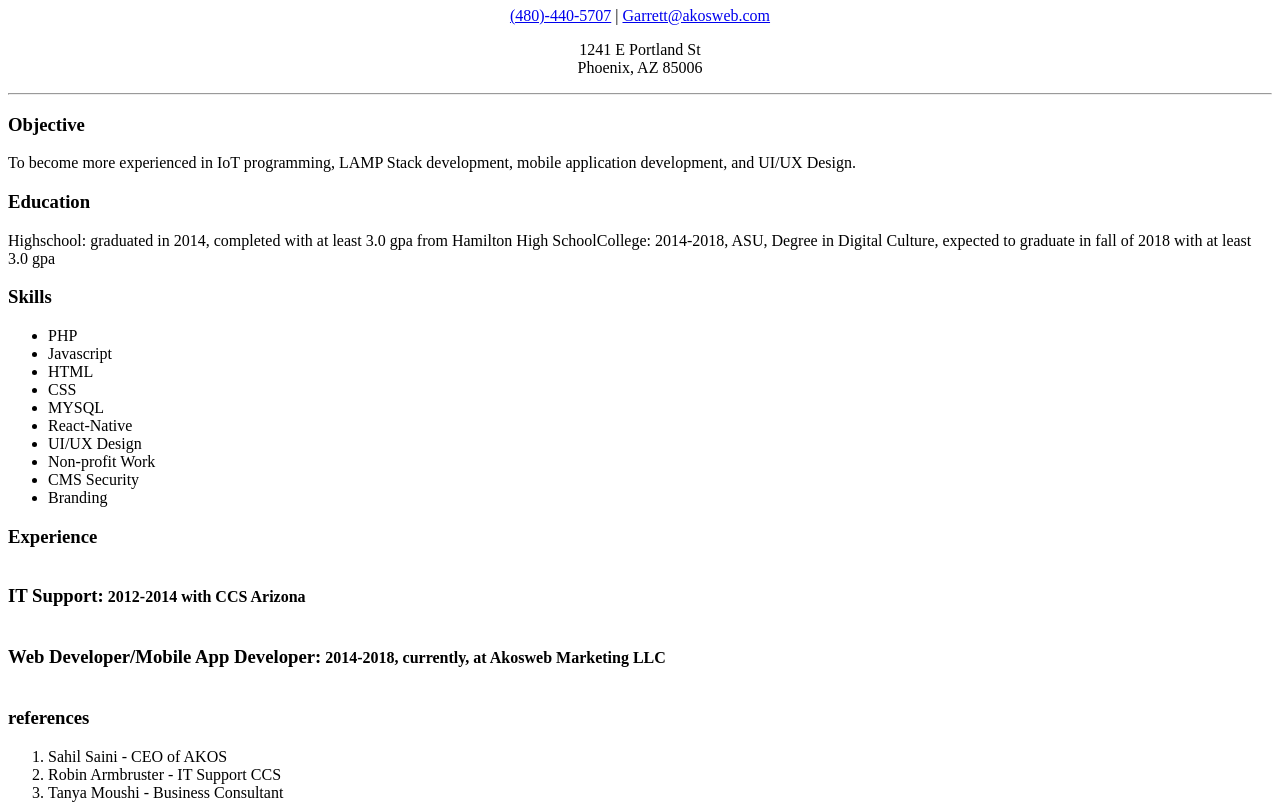
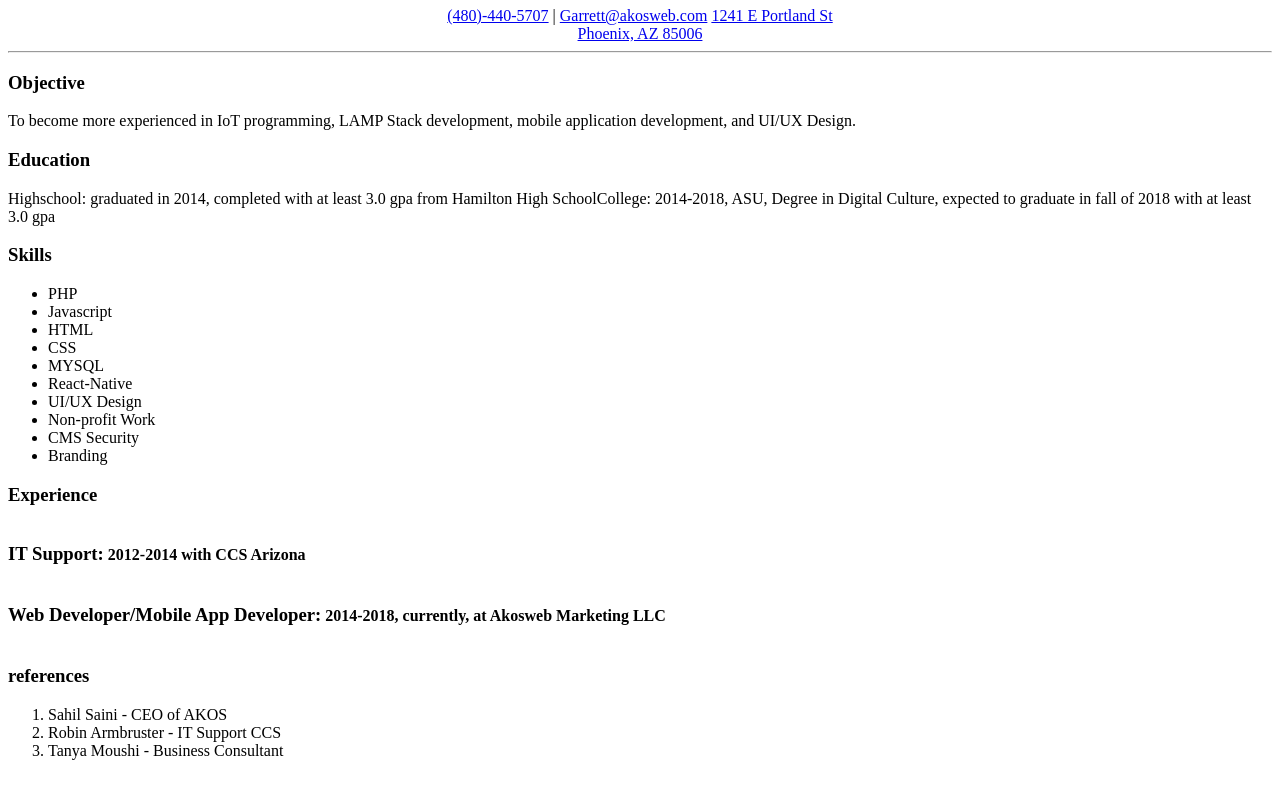
Before and after one commit to Myxmatch/AME2202018ASUB, a plain HTML site: page index.html in a window 1280 px wide. Shown: the part 185-987 px from the top of the page. After the commit the page ends 961 px from the top, so only its background shows below. Drawn offline with Linux system fonts and the light colour scheme.

Commit message:
added link to google maps for address

```diff
--- a/index.html
+++ b/index.html
@@ -29,7 +29,7 @@
         <div class="contactInfo">
             <a href="tel:+14804405707" title="Contact Garrett Miller by Phone" alt="Contact Garrett Miller by Phone">(480)-440-5707</a> | <a href="mailto:Garrett@akosweb.com" title="Contact Garrett Miller by Email" alt="Contact Garrett Miller by Email">Garrett@akosweb.com</a>
         </div>
-        <p>1241 E Portland St<br/>Phoenix, AZ 85006</p>
+        <a href="https://goo.gl/maps/uRSKpW9HhnB2" title="View on Google Maps" alt="View on Google Maps">1241 E Portland St<br/>Phoenix, AZ 85006</a>
     </div>
     <hr/>
     <div>
```
